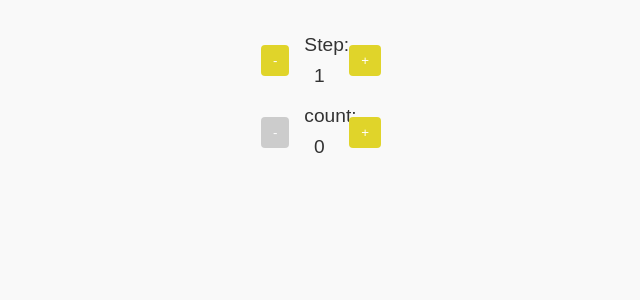
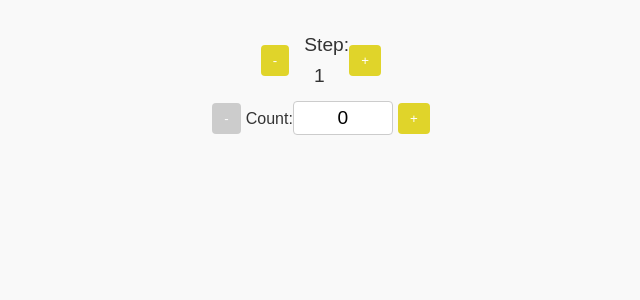
Before and after one commit to Fahim05022003/Project-0, a React (Create React App) app: page / in a window 1280 px wide. Shown: the top 300 px of the page, without its empty margins (319-959 px from the left). Built offline with nearby package versions, Linux system fonts and the light colour scheme.

Commit message:
add input text field

```diff
--- a/src/components/Count.js
+++ b/src/components/Count.js
@@ -5,6 +5,13 @@ export default function Count({ step }) {
 
   function handleCount(change) {
     setCount((count) => Math.max(0, count + change));
+  }
+
+  function handleDirectInput(e) {
+    const value = Number(e.target.value);
+    if (!isNaN(value) && value >= 0) {
+      setCount(value);
+    }
   }
 
   return (
@@ -23,7 +30,8 @@ export default function Count({ step }) {
       <button onClick={() => handleCount(-step)} disabled={count <= 0}>
         -
       </button>
-      <span>count: {count}</span>
+      <label>Count: </label>
+      <input type="text" value={count} onChange={handleDirectInput} />
       <button onClick={() => handleCount(step)}>+</button>
     </div>
   );
--- a/src/index.css
+++ b/src/index.css
@@ -130,3 +130,12 @@ body {
   text-align: center;
   display: inline-block;
 }
+
+.counter input {
+  font-size: 1.2rem;
+  border: 1px solid #ccc;
+  border-radius: 4px;
+  padding: 5px;
+  width: 100px;
+  text-align: center;
+}
```
